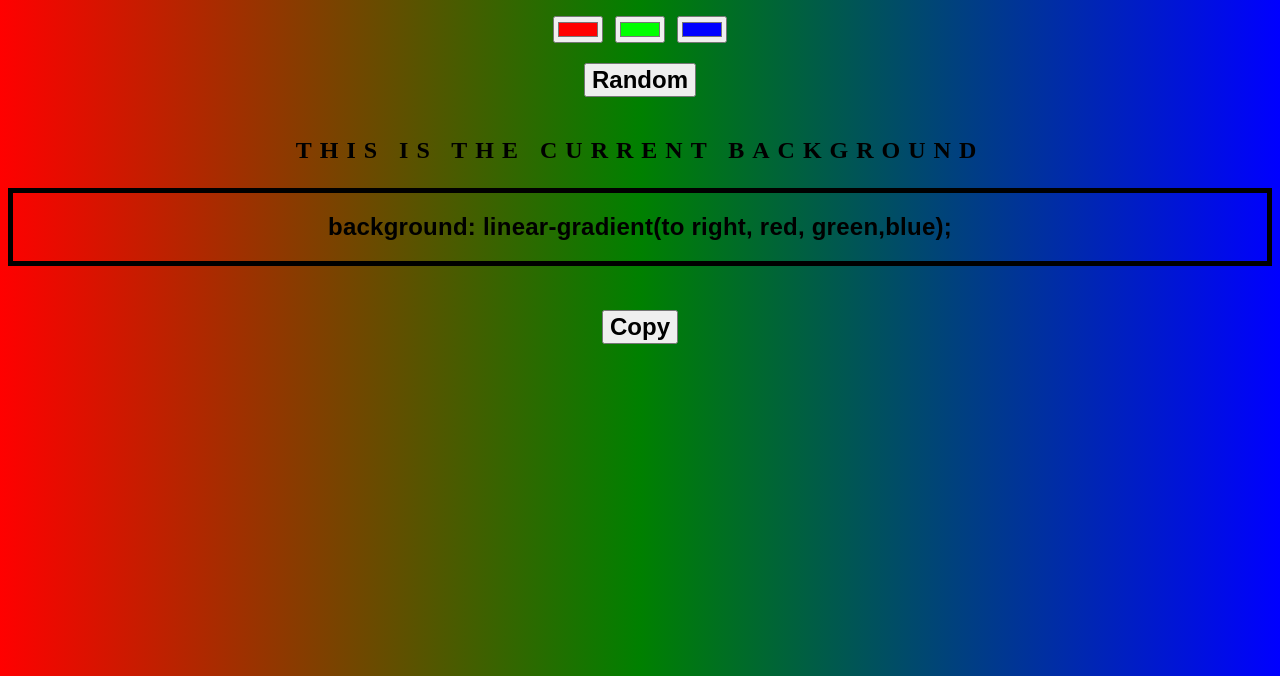
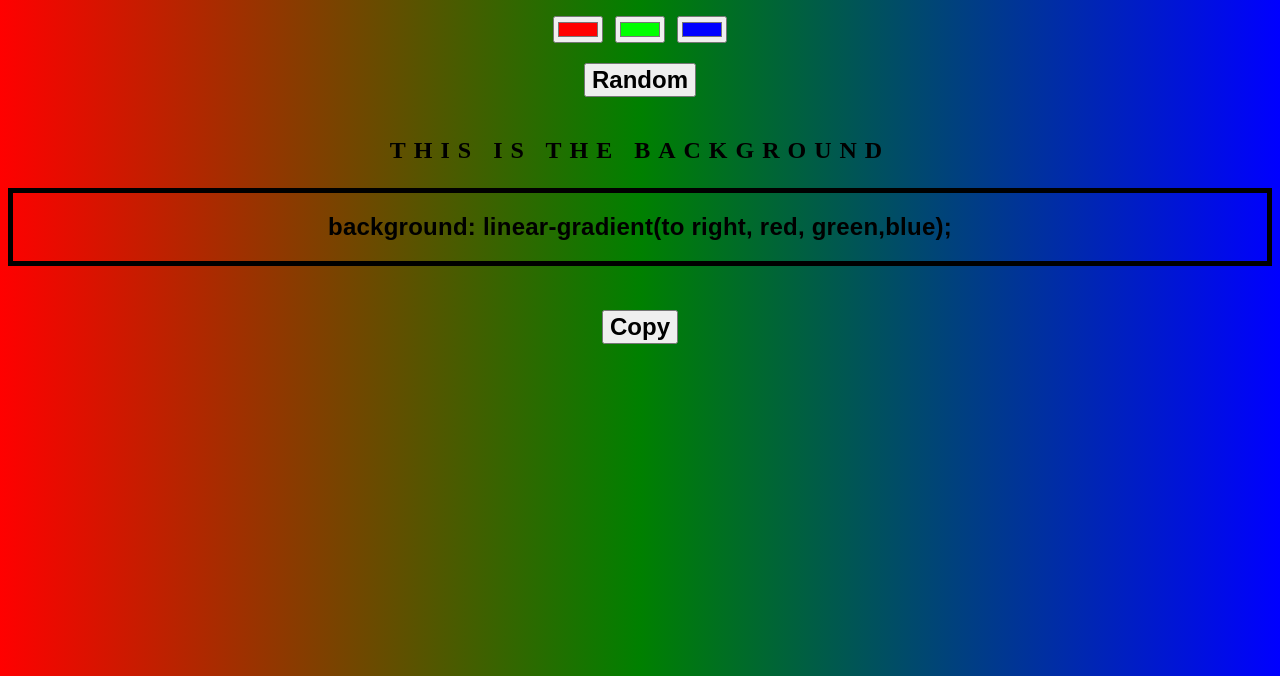
Before and after one commit to LonwaboMvovo/background-generator, a plain HTML site: page index.html in a window 1280 px wide. Shown: the part 124-800 px from the top of the page. Drawn offline with Linux system fonts and the light colour scheme.

Commit message:
changed text

```diff
--- a/index.html
+++ b/index.html
@@ -14,7 +14,7 @@
     <input id="color2" type="color" name="color2" value="#00ff00">
     <input id="color3" type="color" name="color3" value="#0000ff"> <br>
     <button id="random">Random</button>
-    <h2>This is the current background</h2>
+    <h2>This is the background</h2>
     <h3 id="currentB">background: linear-gradient(to right, red, green,blue);</h3>
     <button id="copy">Copy</button>
 </body>
```
